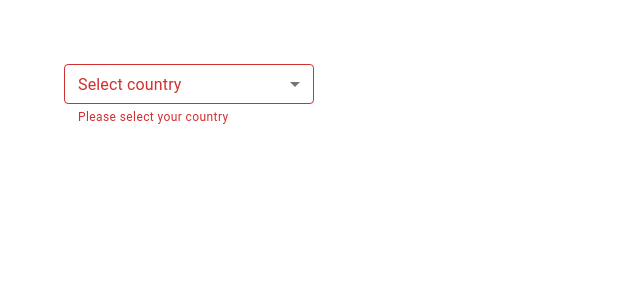
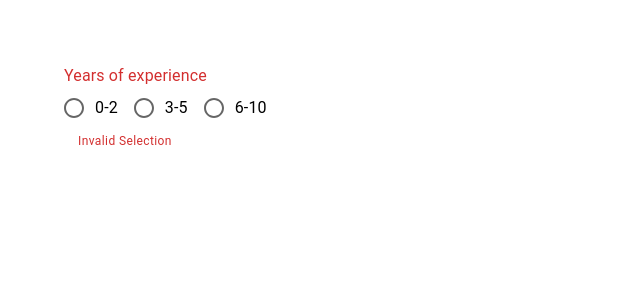
Before and after one commit to egallardo/react-mui-demo, a React (Create React App) app: page / in a window 1280 px wide. Shown: the top 300 px of the page, without its empty margins (0-640 px from the left). Built offline with nearby package versions, Linux system fonts and the light colour scheme.

Commit message:
React Material UI Tutorial - 9 - Radio Button

```diff
--- a/src/App.tsx
+++ b/src/App.tsx
@@ -2,7 +2,8 @@
 //import { MuiTypography } from './components/MuiTypography';
 //import { MuiButton } from './components/MuiButton';
 //import { MuiTextField } from './components/MuiTextField';
-import { MuiSelect } from './components/MuiSelect';
+//import { MuiSelect } from './components/MuiSelect';
+import { MuiRadioButton } from './components/MuiRadioButton';
 
 function App() {
   return (
@@ -10,7 +11,8 @@
       {/* <MuiTypography/> */}
       {/*<MuiButton></MuiButton> */}
       {/* <MuiTextField/> */}
-      <MuiSelect/>
+      {/* <MuiSelect/> */}
+      <MuiRadioButton/>
     </div>
   );
 }
--- /dev/null
+++ b/src/components/MuiRadioButton.tsx
@@ -0,0 +1,42 @@
+import {
+    Box,
+    FormControl,
+    FormLabel,
+    FormControlLabel,
+    RadioGroup,
+    Radio,
+    FormHelperText
+} from "@mui/material"
+import { useState } from "react"
+export const MuiRadioButton = () => {
+    const [value, setValue] = useState("")
+    console.log({value});
+
+    const handleChange = (event: React.ChangeEvent<HTMLInputElement>) => {
+        setValue(event.target.value)
+    }
+  return (
+    <Box>
+        <FormControl error>
+            <FormLabel id="job-experience-group-label">
+                Years of experience
+            </FormLabel>
+            <RadioGroup
+                name="job-experience-group"
+                aria-labelledby="job-experience-group-label"
+                value={value}
+                onChange={handleChange}
+                row
+            >
+                <FormControlLabel
+                    control={<Radio size="medium" color="secondary"/>}
+                    label="0-2"
+                    value="0-2" />
+                <FormControlLabel control={<Radio/>} label="3-5" value="3-5" />
+                <FormControlLabel control={<Radio/>} label="6-10" value="6-10" />
+            </RadioGroup>
+            <FormHelperText>Invalid Selection</FormHelperText>
+        </FormControl>
+    </Box>
+  )
+}
```
